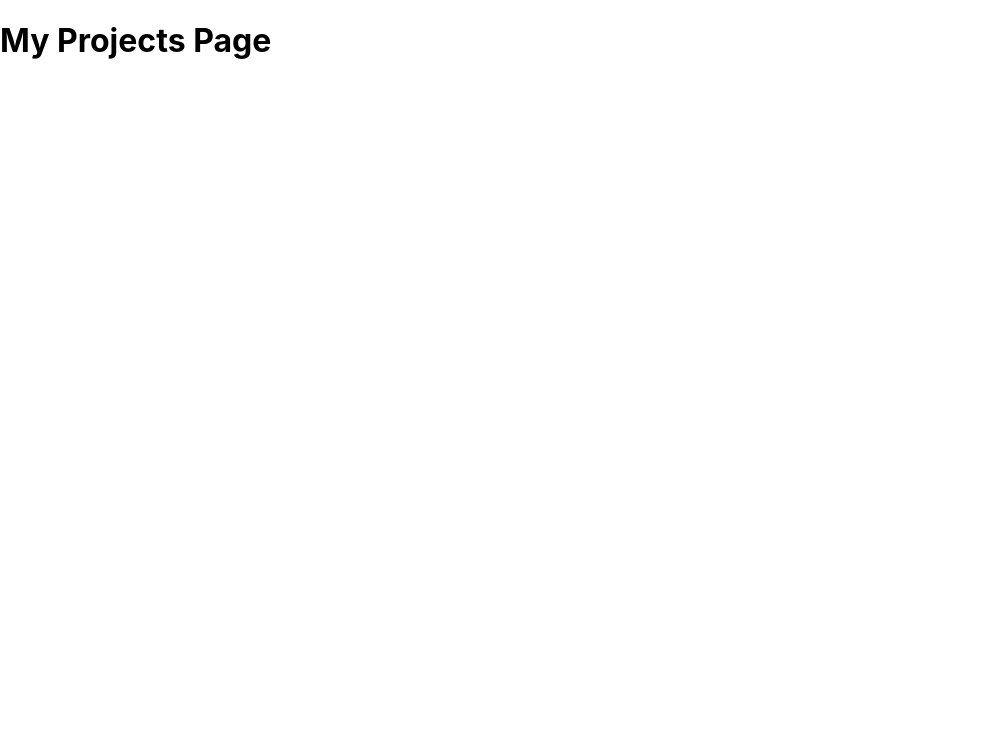
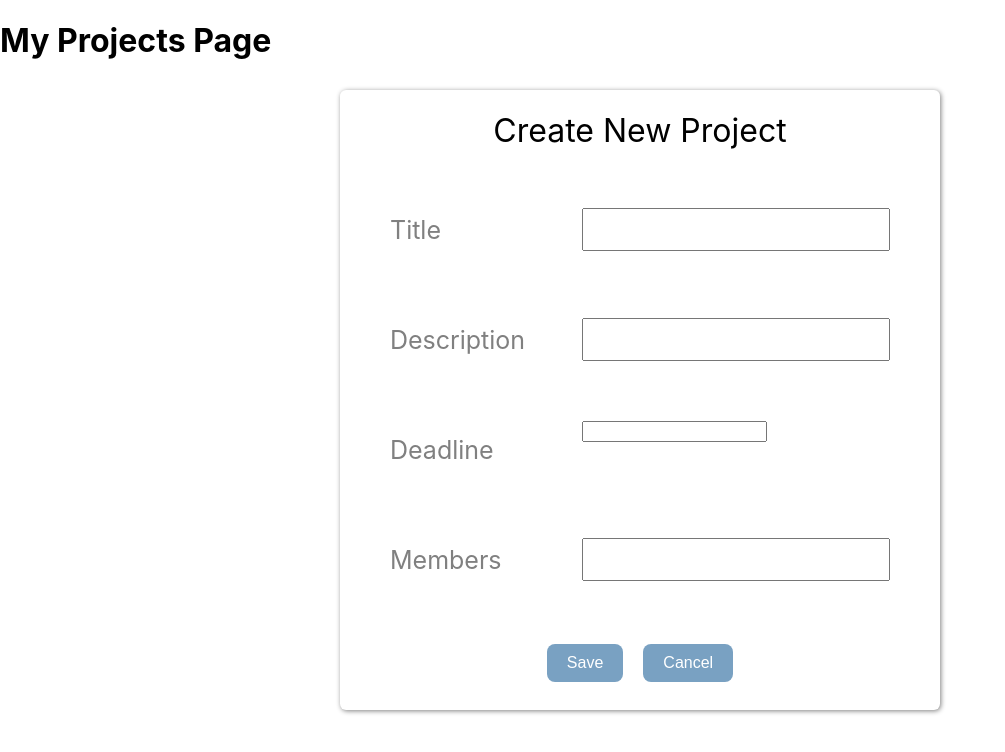
Before and after one commit to kanna02/ticket-app, a React (Create React App) app: page /my-projects in a window 1280 px wide. Shown: the top 752 px of the page, without its empty margins (0-1005 px from the left). Built offline with nearby package versions, Linux system fonts and the light colour scheme.

Commit message:
create popup with button + input components, moved button + input css to own css files

```diff
--- a/package.json
+++ b/package.json
@@ -8,7 +8,7 @@
     "@testing-library/user-event": "^13.5.0",
     "react": "^18.2.0",
     "react-dom": "^18.2.0",
-    "react-router-dom": "^6.21.0",
+    "react-router-dom": "^6.21.1",
     "react-scripts": "5.0.1",
     "web-vitals": "^2.1.4"
   },
--- /dev/null
+++ b/src/components/button/Button.css
@@ -0,0 +1,21 @@
+.btn-save {
+    padding: 10px 20px;
+    background-color: #79a1c2;
+    border: none;
+    color: white;
+    text-align: center;
+    text-decoration: none;
+    display: inline-block;
+    font-size: 16px;
+    margin: 4px 10px;
+    transition-duration: 0.4s;
+    cursor: pointer;
+    border-radius: 8px;
+    outline: none;
+  }
+
+  .btn-save:hover {
+    background-color: white;
+    color: black;
+    border: 1px solid #4CAF50;
+  }
--- a/src/components/button/Button.jsx
+++ b/src/components/button/Button.jsx
@@ -0,0 +1,11 @@
+import React from 'react'
+import "./Button.css"
+
+
+export const Button = ({ text, onClick }) => {
+  return (
+    <button className="btn-save" onClick={onClick}>
+      {text}
+    </button>
+  )
+}
--- /dev/null
+++ b/src/components/project-popup/ProjectPopup.css
@@ -0,0 +1,47 @@
+.popup {
+    top: 50%;
+    left: 50%;
+    transform: translate(-50%, -50%);
+    position: fixed;
+    width: 600px;
+    height: 620px;
+    border-radius: 1%;
+    box-shadow: 1px 1px 5px gray;
+}
+
+.title {
+    text-align: center;
+}
+
+.row {
+    display: flex;
+    margin: 50px;
+}
+
+.label {
+    font-size: 25px;
+    font-family: Inter;
+    color: gray;
+    width: 250px;
+    vertical-align: middle;
+    height: 60px;
+    line-height: 60px;
+}
+
+.input {
+    width: 400px;
+    display: block;
+}
+
+.buttons {
+    display: flex;
+    justify-content: center;
+}
+
+.button {
+    flex: 1;
+}
+
+.title {
+    font-weight: 400;
+}
--- a/src/components/project-popup/ProjectPopup.jsx
+++ b/src/components/project-popup/ProjectPopup.jsx
@@ -0,0 +1,43 @@
+import React from "react";
+import './ProjectPopup.css';
+import { Button } from "../button/Button";
+import { TextInput } from "../text-input/TextInput";
+
+export function ProjectPopup(props) {
+
+    return(
+        <div className="popup">
+            <div className="title">
+                <h1 className="title">Create New Project</h1>
+            </div>
+            <div className="row">
+                <div className="label">Title</div>
+                <div className="input">
+                    <TextInput/>
+                </div>
+            </div>
+            <div className="row">
+                <div className="label">Description</div>
+                <div className="input">
+                    <TextInput/>
+                </div>
+            </div>
+            <div className="row">
+                <div className="label">Deadline</div>
+                <div className="input">
+                    <input></input>
+                </div>
+            </div>
+            <div className="row">
+                <div className="label">Members</div>
+                <div className="input">
+                    <TextInput/>
+                </div>
+            </div>
+            <div className="buttons">
+                <Button text="Save"/>
+                <Button text="Cancel" onClick={props.cancelOnClick}/>
+            </div>
+        </div>
+    );
+}
--- /dev/null
+++ b/src/components/text-input/TextInput.css
@@ -0,0 +1,6 @@
+.input-text{
+    width: 100%;
+    padding: 12px 20px;
+    margin: 8px 0;
+    box-sizing: border-box;
+  }
--- a/src/components/text-input/TextInput.jsx
+++ b/src/components/text-input/TextInput.jsx
@@ -0,0 +1,14 @@
+import React from 'react'
+import "./TextInput.css"
+
+
+export const TextInput = () => {
+
+  return (
+    <div>
+      <label >
+        <input className='input-text' name="input"/>
+      </label>
+    </div>
+  )
+}
--- a/src/pages/my-projects/MyProjectsPage.jsx
+++ b/src/pages/my-projects/MyProjectsPage.jsx
@@ -1,10 +1,23 @@
-import React from "react";
+import React, { useState } from "react";
+import { ProjectPopup } from "../../components/project-popup/ProjectPopup";
 
 function MyProjectsPage(props) {
+
+    const [showProjectPopup, setShowProjectPopup] = useState(true);
+
+    const closePopup = () => {
+        setShowProjectPopup(false);
+    }
+
+    // use this for + button onclick
+    const openPopup = () => {
+        setShowProjectPopup(true);
+    }
 
     return (
         <div>
             <h1>My Projects Page</h1>
+            {showProjectPopup && <ProjectPopup cancelOnClick={closePopup}/>}
         </div>
     );
 }
```
Also changed, not shown: src/App.css (added, +277 -0 lines), 1 other file (tests, documents, lock files or other folders).
